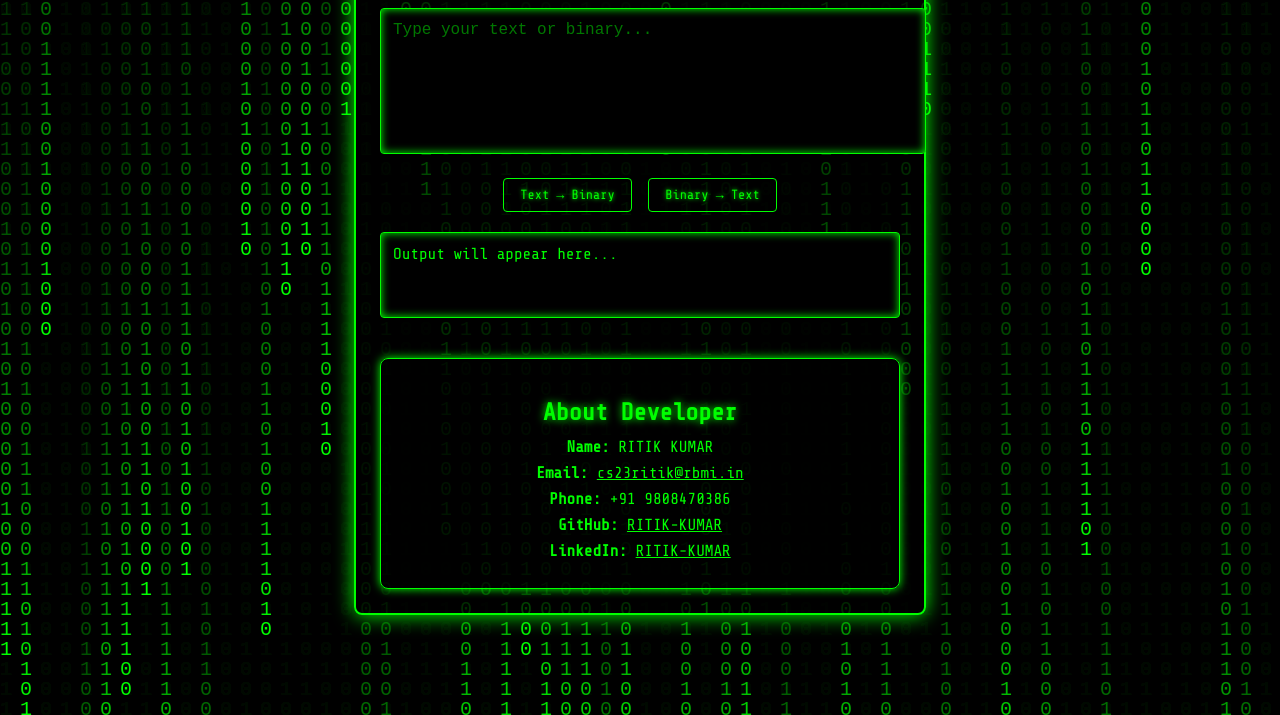
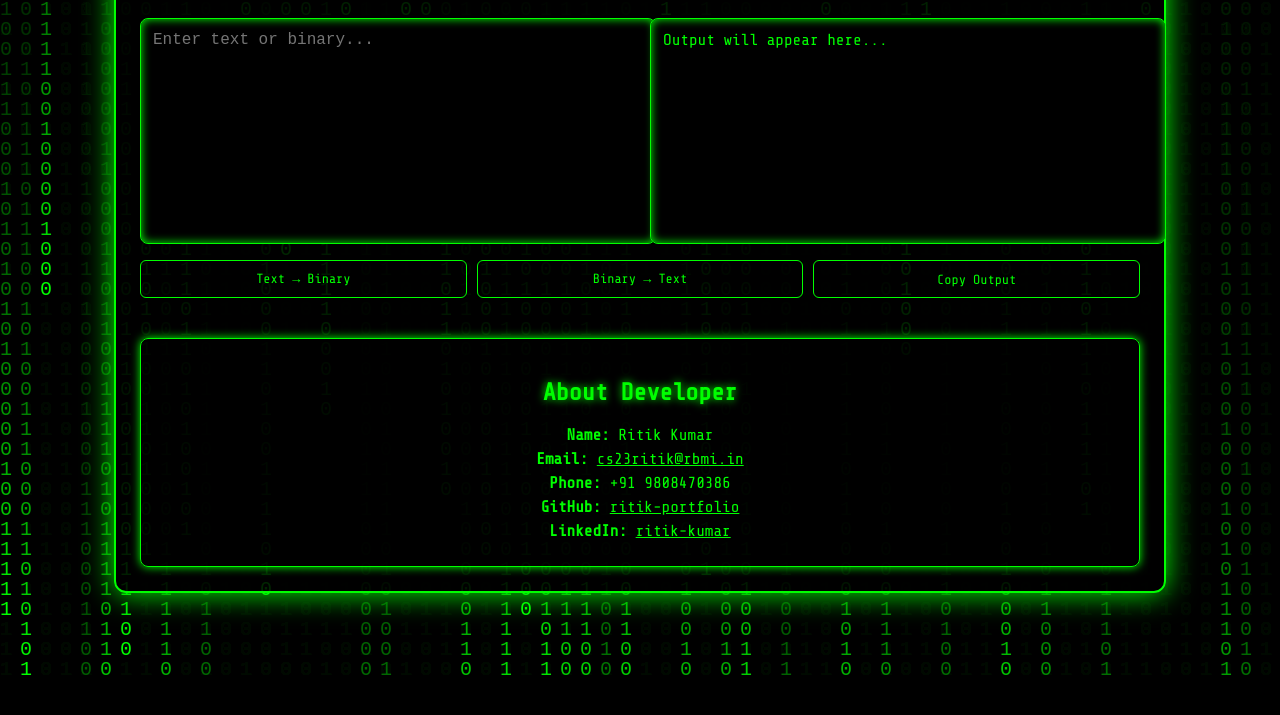
Before and after one commit to ritik-portfolio/Binary-Converter, a plain HTML site: page index.html in a window 1280 px wide. Shown: the part 125-840 px from the top of the page. After the commit the page ends 800 px from the top, so only its background shows below. Drawn offline with nearby package versions, Linux system fonts and the light colour scheme.

Commit message:
Update index.html

```diff
--- a/index.html
+++ b/index.html
@@ -2,91 +2,86 @@
 <html lang="en">
 <head>
   <meta charset="UTF-8" />
-<meta name="viewport" content="width=device-width, initial-scale=1.0" />
+  <meta name="viewport" content="width=device-width, initial-scale=1.0"/>
   <title>Hacker Binary Converter</title>
+  <link href="https://fonts.googleapis.com/css2?family=Share+Tech+Mono&display=swap" rel="stylesheet">
   <style>
-    @import url('https://fonts.googleapis.com/css2?family=Share+Tech+Mono&display=swap');
-
     body {
       background: #000;
       color: #0f0;
       font-family: 'Share Tech Mono', monospace;
-        min-height: 100vh;
+      margin: 0;
       padding: 0;
-        margin: 0;
-        overflow-x: hidden;
-        position: relative;
+      overflow: hidden;
     }
     canvas {
-        position: absolute;
-        top: 0;
-        left: 0;
+      position: fixed;
+      top: 0; left: 0;
+      width: 100%; height: 100%;
       z-index: 0;
     }
-    .container {
+    .wrapper {
       position: relative;
       z-index: 1;
+      max-width: 1000px;
+      margin: 40px auto;
+      padding: 24px;
+      background: rgba(0, 0, 0, 0.85);
       border: 2px solid #0f0;
-        padding: 24px;
-        border-radius: 8px;
-        box-shadow: 0 0 20px #0f0;
-        max-width: 520px;
-        width: 100%;
-        margin: 40px auto;
-        background: rgba(0,0,0,0.7);
+      border-radius: 12px;
+      box-shadow: 0 0 30px #0f0;
     }
     h1 {
       text-align: center;
-        margin-bottom: 16px;
+      margin-bottom: 24px;
       text-shadow: 0 0 8px #0f0;
       font-size: 1.8rem;
     }
-    textarea {
+    .grid {
+      display: grid;
+      grid-template-columns: 1fr 1fr;
+      gap: 20px;
+    }
+    textarea, .output {
       width: 100%;
-        height: 120px;
+      height: 200px;
+      background: black;
+      border: 1px solid #0f0;
+      border-radius: 8px;
       padding: 12px;
-        border-radius: 4px;
-        border: 1px solid #0f0;
-        background: #000;
       color: #0f0;
+      font-size: 1rem;
       resize: none;
-        font-size: 1rem;
-        box-shadow: inset 0 0 8px #0f0;
-        margin-bottom: 16px;
+      box-shadow: inset 0 0 10px #0f0;
+      scroll-behavior: smooth;
     }
-    textarea::placeholder {
-        color: #0f07;
+    .output {
+      white-space: pre-wrap;
+      overflow-y: auto;
     }
-    .buttons {
-        text-align: center;
+    .controls {
+      margin-top: 16px;
+      display: flex;
+      justify-content: space-between;
+      flex-wrap: wrap;
+      gap: 10px;
     }
     button {
       background: transparent;
       border: 1px solid #0f0;
-        padding: 8px 16px;
       color: #0f0;
+      padding: 10px 20px;
+      border-radius: 6px;
       cursor: pointer;
-        margin: 4px;
-        border-radius: 4px;
-        transition: all 0.3s ease;
       font-family: inherit;
-        text-shadow: 0 0 4px #0f0;
+      transition: 0.3s;
+      flex: 1;
+      min-width: 140px;
     }
     button:hover {
       background: #0f0;
-        color: #000;
+      color: black;
       box-shadow: 0 0 10px #0f0;
-    }
-    .output {
-        background: #000;
-        padding: 12px;
-        border-radius: 4px;
-        border: 1px solid #0f0;
-        min-height: 60px;
-        white-space: pre-wrap;
-        word-break: break-word;
-        margin-top: 16px;
-        box-shadow: inset 0 0 8px #0f0;
     }
     .about {
       margin-top: 40px;
@@ -95,19 +90,53 @@
       border-radius: 8px;
       background: rgba(0,0,0,0.7);
       box-shadow: 0 0 10px #0f0;
+      text-align: center;
     }
     .about h2 {
-        text-align: center;
-        margin-bottom: 12px;
       text-shadow: 0 0 8px #0f0;
     }
-    .about p {
-        margin: 8px 0;
-        text-align: center;
+    .about p, .about a {
+      margin: 6px 0;
+      color: #0f0;
     }
-    a {
-        color: #0f0;
-        text-decoration: underline;
+    a { text-decoration: underline; }
+
+    @media (max-width: 768px) {
+      .grid {
+        grid-template-columns: 1fr;
+      }
+      textarea, .output {
+        height: 160px;
+      }
+      .controls {
+        flex-direction: column;
+        align-items: stretch;
+      }
+      button {
+        width: 100%;
+      }
+    }
+
+    ::-webkit-scrollbar {
+      width: 10px;
+      height: 10px;
+    }
+    ::-webkit-scrollbar-track {
+      background: black;
+    }
+    ::-webkit-scrollbar-thumb {
+      background-color: #0f0;
+      border-radius: 10px;
+      border: 2px solid black;
+    }
+    ::-webkit-scrollbar-thumb:hover {
+      background-color: #4f4;
+    }
+
+    textarea:focus, button:focus {
+      outline: none;
+      box-shadow: 0 0 10px #0f0, inset 0 0 10px #0f0;
+      border-color: #0f0;
     }
   </style>
 </head>
@@ -115,60 +144,77 @@
 
 <canvas id="matrix"></canvas>
 
-<div class="container">
-    <h1>Hacker Binary Converter</h1>
-    <textarea id="inputArea" placeholder="Type your text or binary..."></textarea>
-    <div class="buttons">
+<div class="wrapper">
+  <h1>Hacker Binary ↔ Text Converter</h1>
+  <div class="grid">
+    <textarea id="inputArea" placeholder="Enter text or binary..."></textarea>
+    <div class="output" id="outputArea">Output will appear here...</div>
+  </div>
+
+  <div class="controls">
     <button onclick="textToBinary()">Text → Binary</button>
     <button onclick="binaryToText()">Binary → Text</button>
+    <button onclick="copyOutput()">Copy Output</button>
   </div>
-    <div class="output" id="outputArea">Output will appear here...</div>
 
-    <!-- About Developer Section -->
   <div class="about">
     <h2>About Developer</h2>
-        <p><strong>Name:</strong> RITIK KUMAR</p>
+    <p><strong>Name:</strong> Ritik Kumar</p>
     <p><strong>Email:</strong> <a href="mailto:cs23ritik@rbmi.in">cs23ritik@rbmi.in</a></p>
     <p><strong>Phone:</strong> +91 9808470386</p>
-        <p><strong>GitHub:</strong> <a href="https://github.com/ritik-portfolio" target="_blank">RITIK-KUMAR</a></p>
-        <p><strong>LinkedIn:</strong> <a href="https://www.linkedin.com/in/ritik-kumar-ba7931293" target="_blank">RITIK-KUMAR</a></p>
+    <p><strong>GitHub:</strong> <a href="https://github.com/ritik-portfolio" target="_blank">ritik-portfolio</a></p>
+    <p><strong>LinkedIn:</strong> <a href="https://www.linkedin.com/in/ritik-kumar-ba7931293" target="_blank">ritik-kumar</a></p>
   </div>
 </div>
 
 <script>
+const input = document.getElementById('inputArea');
+const output = document.getElementById('outputArea');
+
 function textToBinary() {
-    const input = document.getElementById('inputArea').value;
-    const binary = input
-        .split('')
-        .map(char => char.charCodeAt(0).toString(2).padStart(8, '0'))
-        .join(' ');
-    document.getElementById('outputArea').textContent = binary;
+  const val = input.value.trim();
+  const binary = val.split('').map(ch => ch.charCodeAt(0).toString(2).padStart(8, '0')).join(' ');
+  output.textContent = binary;
 }
 
 function binaryToText() {
-    const input = document.getElementById('inputArea').value.trim();
-    const chars = input.split(/\s+/).map(bin => String.fromCharCode(parseInt(bin, 2)));
-    document.getElementById('outputArea').textContent = chars.join('');
+  const val = input.value.trim();
+  if (/^[01\s]+$/.test(val)) {
+    const text = val.split(/\s+/).map(b => String.fromCharCode(parseInt(b, 2))).join('');
+    output.textContent = text;
+  } else {
+    output.textContent = '❌ Invalid binary input!';
+  }
 }
 
-// Matrix rain effect
+function copyOutput() {
+  navigator.clipboard.writeText(output.textContent).then(() => alert("✅ Output copied!"));
+}
+
+document.addEventListener('keydown', e => {
+  if (e.ctrlKey && e.key === 'Enter') {
+    textToBinary();
+  }
+  if (e.ctrlKey && e.key === 'Backspace') {
+    binaryToText();
+  }
+});
+
 const canvas = document.getElementById('matrix');
 const ctx = canvas.getContext('2d');
-
 canvas.width = window.innerWidth;
 canvas.height = window.innerHeight;
-
-const columns = Math.floor(canvas.width / 20);
-const drops = new Array(columns).fill(1);
+let cols = Math.floor(canvas.width / 20);
+let drops = new Array(cols).fill(1);
 
 function drawMatrix() {
   ctx.fillStyle = 'rgba(0, 0, 0, 0.05)';
   ctx.fillRect(0, 0, canvas.width, canvas.height);
   ctx.fillStyle = '#0f0';
   ctx.font = '20px monospace';
-    for (let i = 0; i < columns; i++) {
-        const text = Math.random() > 0.5 ? '0' : '1';
-        ctx.fillText(text, i * 20, drops[i] * 20);
+  for (let i = 0; i < drops.length; i++) {
+    const char = Math.random() > 0.5 ? '0' : '1';
+    ctx.fillText(char, i * 20, drops[i] * 20);
     if (drops[i] * 20 > canvas.height && Math.random() > 0.975) {
       drops[i] = 0;
     }
@@ -176,10 +222,11 @@ function drawMatrix() {
   }
 }
 setInterval(drawMatrix, 50);
-
 window.addEventListener('resize', () => {
   canvas.width = window.innerWidth;
   canvas.height = window.innerHeight;
+  cols = Math.floor(canvas.width / 20);
+  drops = new Array(cols).fill(1);
 });
 </script>
 
```
Lines whose indentation alone changed are shown as unchanged.
